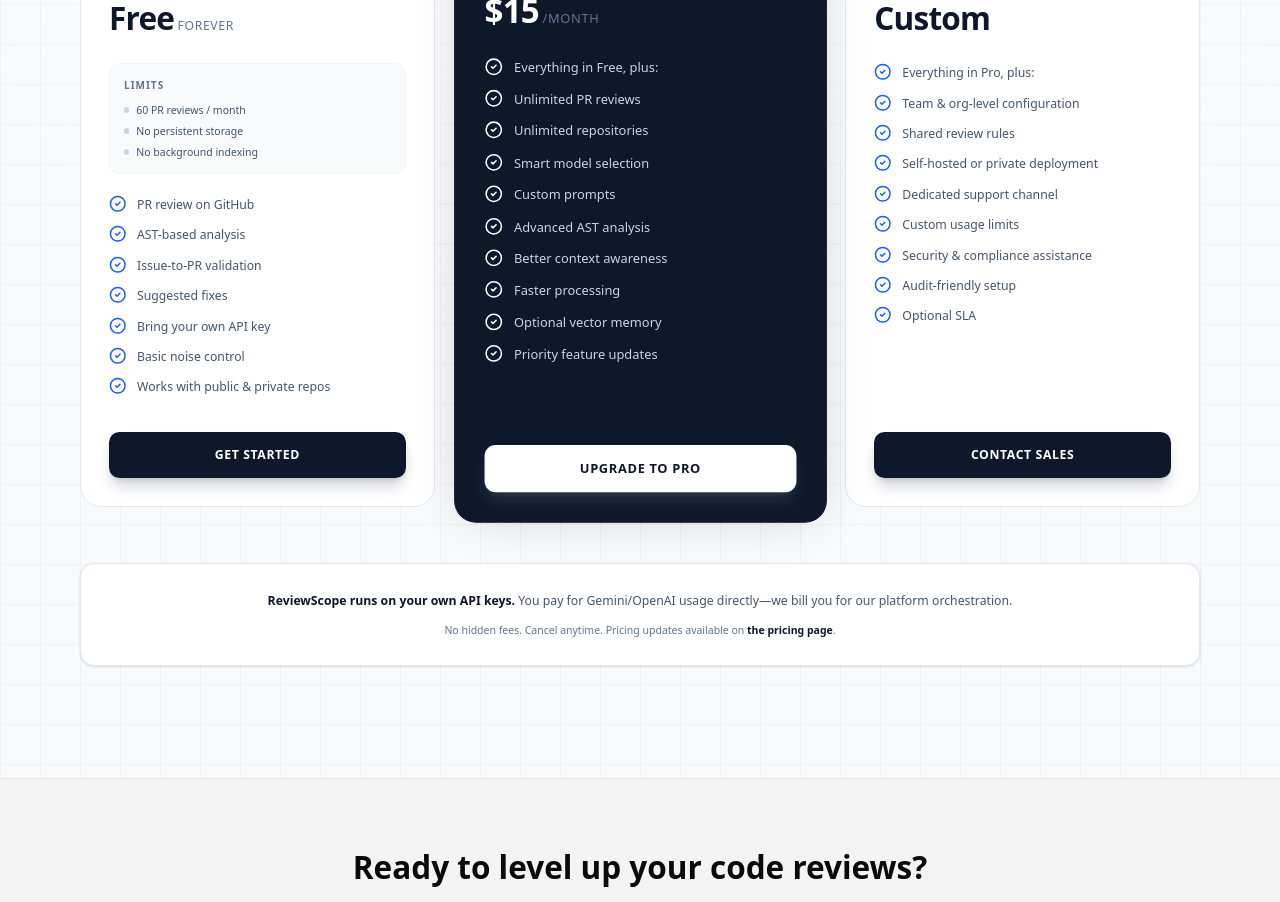
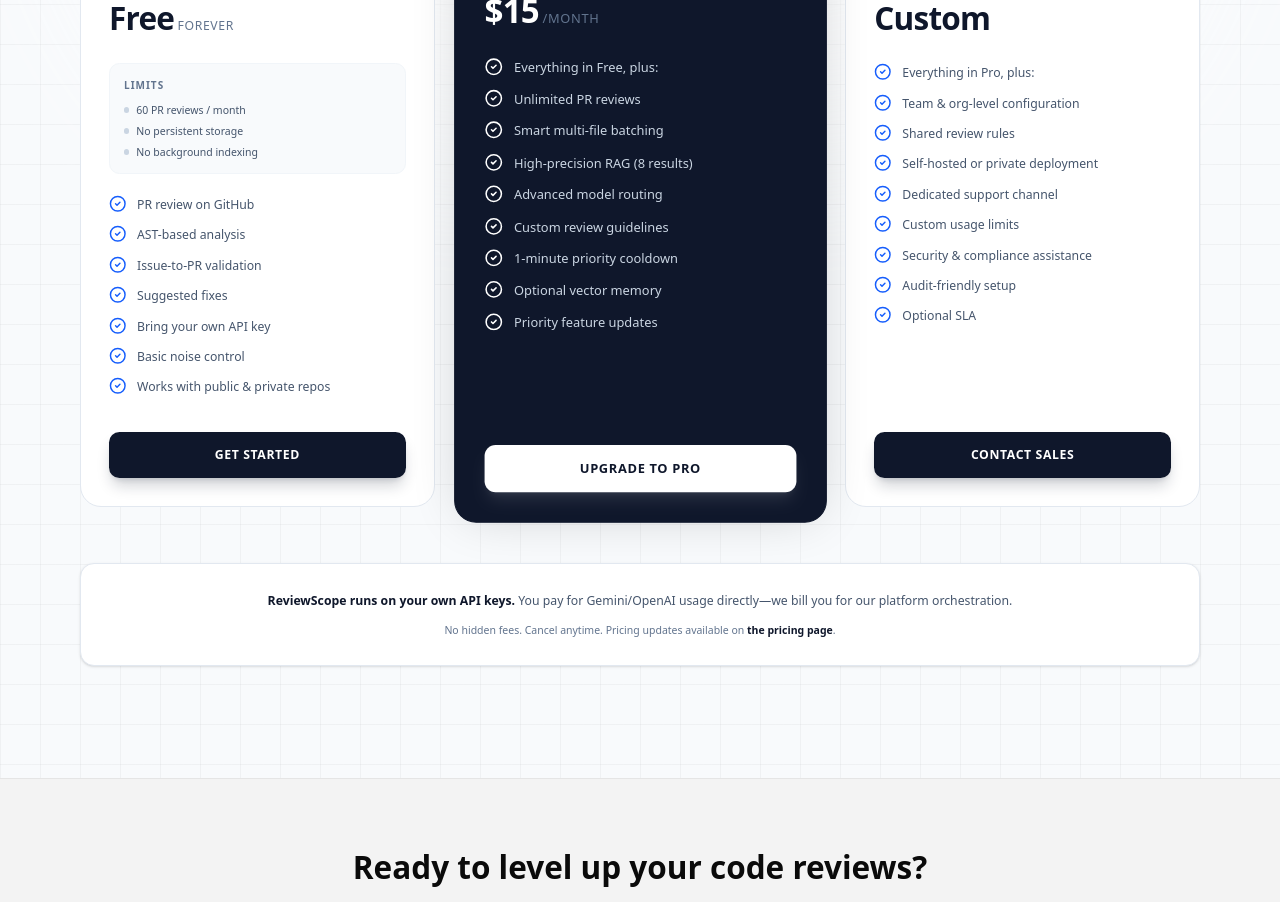
Before and after one commit to Review-scope/ReviewScope, a Next.js app in the folder apps/dashboard/: page / in a window 1280 px wide. Shown: the part 2960-3862 px from the top of the page. Built offline with nearby package versions, Linux system fonts and the light colour scheme; no server answers.

Commit message:
fix: LANDING PAGE pricing section features for pro plan

```diff
--- a/apps/dashboard/src/app/page.tsx
+++ b/apps/dashboard/src/app/page.tsx
@@ -428,14 +428,13 @@
                 features: [
                   "Everything in Free, plus:",
                   "Unlimited PR reviews",
-                  "Unlimited repositories",
-                  "Smart model selection",
-                  "Custom prompts",
-                  "Advanced AST analysis",
-                  "Better context awareness",
-                  "Faster processing",
+                  "Smart multi-file batching",
+                  "High-precision RAG (8 results)",
+                  "Advanced model routing",
+                  "Custom review guidelines",
+                  "1-minute priority cooldown",
                   "Optional vector memory",
-                  "Priority feature updates"
+                  "Priority feature updates",
                 ],
                 notIncluded: [],
                 cta: "Upgrade to Pro",
```
